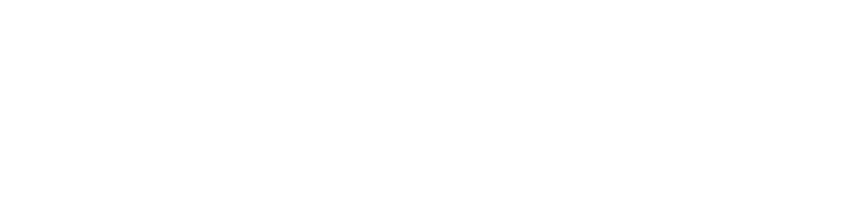
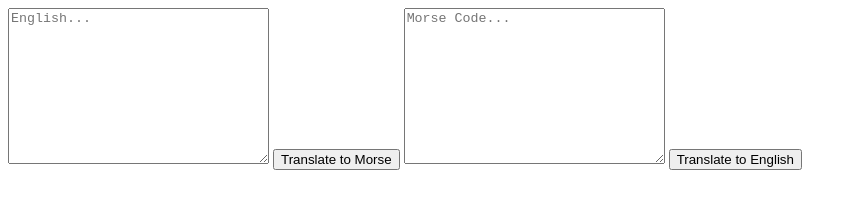
Before and after one commit to connorturlan/Morse-Code-Translator, a plain HTML site: page pages/index.html in a window 1280 px wide. Shown: the whole page, without its empty margins (0-857 px from the left). Drawn offline with nearby package versions, Linux system fonts and the light colour scheme; files that its build step writes are made by us from their sources.

Commit message:
added basic html gui

```diff
--- a/pages/index.html
+++ b/pages/index.html
@@ -8,5 +8,30 @@
 		<link rel="stylesheet" href="../styles/style.css" />
 		<script src="../scripts/translator.js" defer></script>
 	</head>
-	<body></body>
+	<body>
+		<section class="morse">
+			<textarea
+				class="morse__input"
+				name="english"
+				id="english"
+				cols="30"
+				rows="10"
+				placeholder="English..."
+			></textarea>
+			<button class="btn morse__btn" onclick="translate_english()">
+				Translate to Morse
+			</button>
+			<textarea
+				class="morse__input"
+				name="morse"
+				id="morse"
+				cols="30"
+				rows="10"
+				placeholder="Morse Code..."
+			></textarea>
+			<button class="btn morse__btn" onclick="translate_morse()">
+				Translate to English
+			</button>
+		</section>
+	</body>
 </html>
--- a/scripts/translator.js
+++ b/scripts/translator.js
@@ -20,6 +20,7 @@ MORSE_DICTIONARY = {
 	S: "...",
 	T: "-",
 	U: "..-",
+	V: "...-",
 	W: ".--",
 	X: "-..-",
 	Y: "-.--",
@@ -28,7 +29,7 @@ MORSE_DICTIONARY = {
 };
 
 // translate a line of english text to morse code.
-function translate_english_to_morse(text) {
+function english_to_morse(text) {
 	let output = "";
 	Array.from(text.toUpperCase()).forEach((char) => {
 		if (char in MORSE_DICTIONARY) {
@@ -48,7 +49,7 @@ function getKeyByValue(object, value) {
 }
 
 // translate a line of morse code to english text.
-function translate_morse_to_english(line) {
+function morse_to_english(line) {
 	let output = "";
 
 	// split the line into words on each space '   '.
@@ -67,3 +68,15 @@ function translate_morse_to_english(line) {
 	// return the output removing the trailing space.
 	return output; //.substring(0, output.length - 1);
 }
+
+// translate the text in the english box to morse code.
+function translate_english() {
+	let line = document.getElementById("english").value;
+	document.getElementById("morse").value = english_to_morse(line);
+}
+
+// translate the text in the morse code box to english.
+function translate_morse() {
+	let line = document.getElementById("morse").value;
+	document.getElementById("english").value = morse_to_english(line);
+}
--- a/styles/style.scss
+++ b/styles/style.scss
@@ -0,0 +1,17 @@
+morse {
+	display: flex;
+	flex-direction: column;
+
+	justify-content: center;
+
+	font-family: Arial, Helvetica, sans-serif;
+
+	&__input {
+	}
+
+	&__btn {
+	}
+}
+
+btn {
+}
```
Also changed, not shown: styles/style.css (added), 1 other file.
